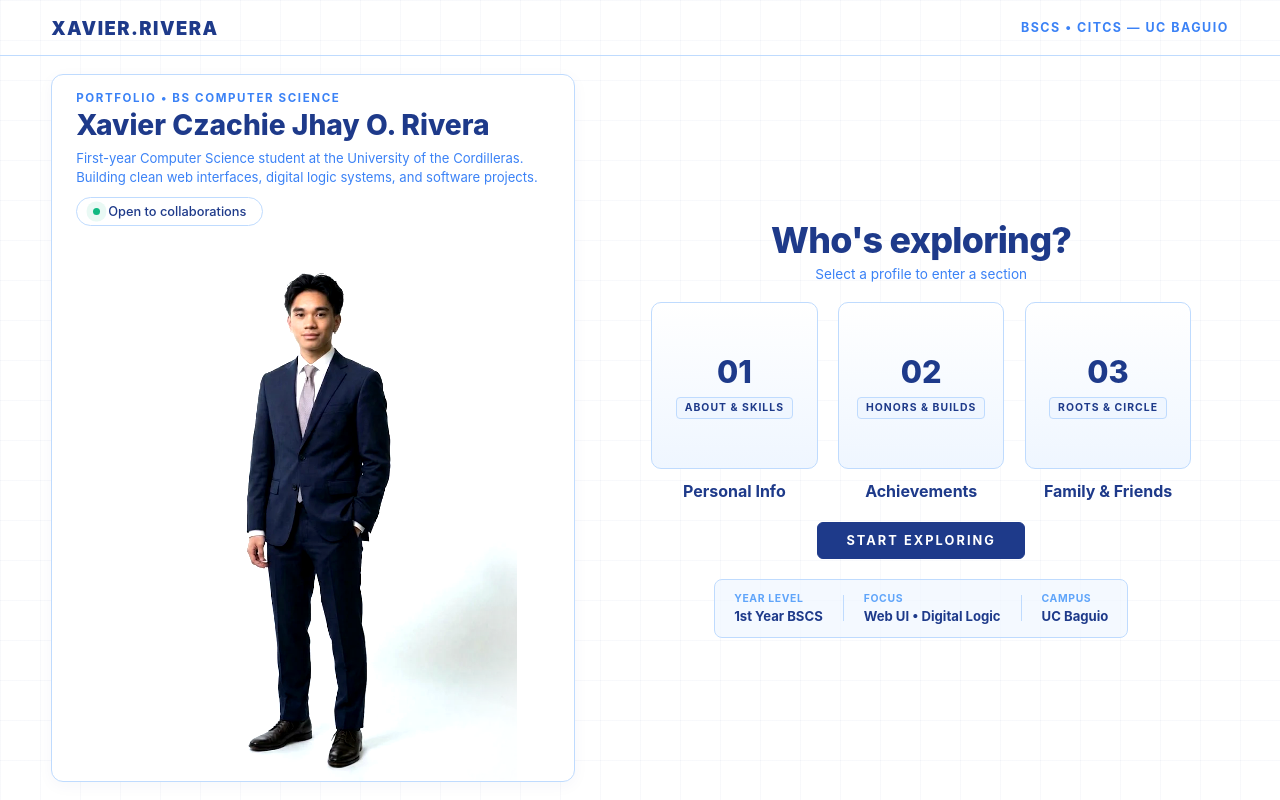
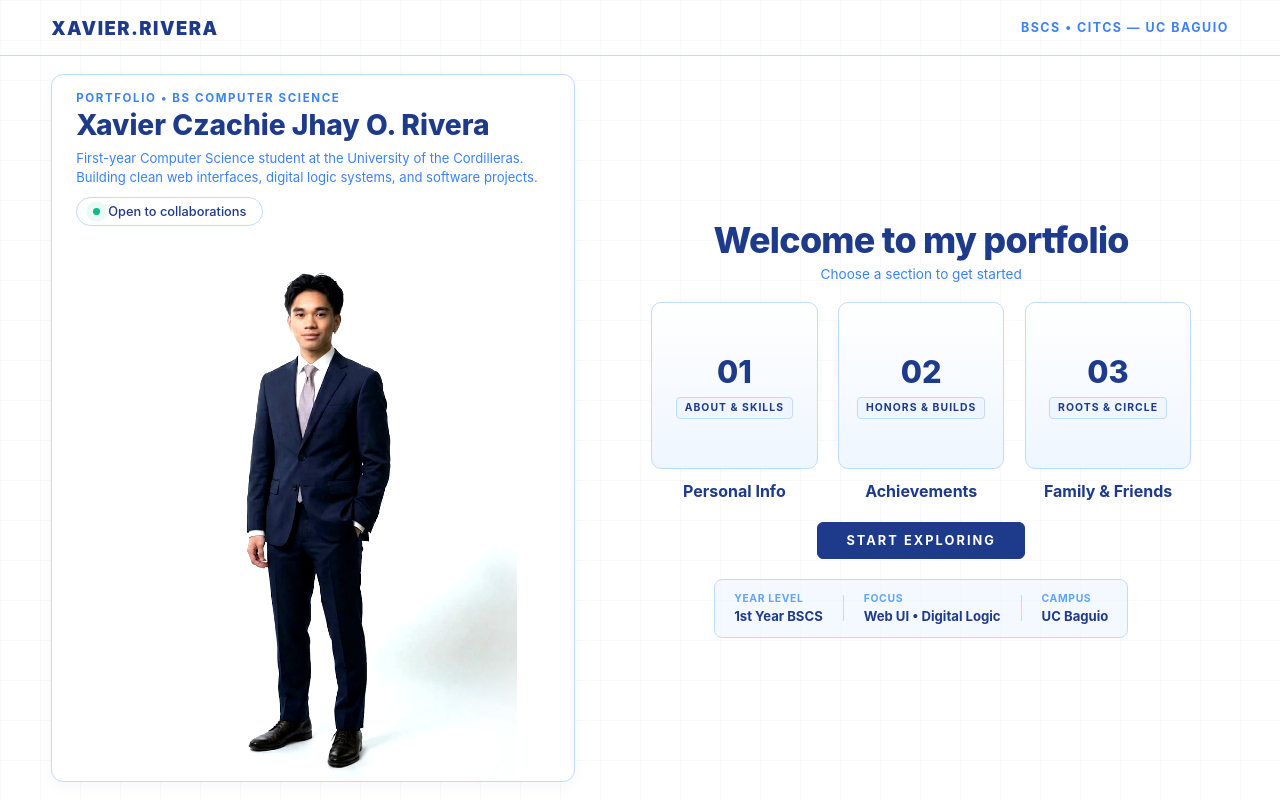
Before and after one commit to xavivi070419/portfolio-website, a plain HTML site: page index.html in a window 1280 px wide. Drawn offline with Linux system fonts and the light colour scheme.

Commit message:
Update index.html

```diff
--- a/index.html
+++ b/index.html
@@ -34,8 +34,8 @@
 
     <!-- RIGHT COLUMN -->
     <section class="right-picker">
-      <h2 class="picker-heading">Who's exploring?</h2>
-      <p class="picker-sub">Select a profile to enter a section</p>
+      <h2 class="picker-heading">Welcome to my portfolio</h2>
+      <p class="picker-sub">Choose a section to get started</p>
 
       <div class="picker-grid">
         <a href="personal-info.html" class="picker-card">
```
